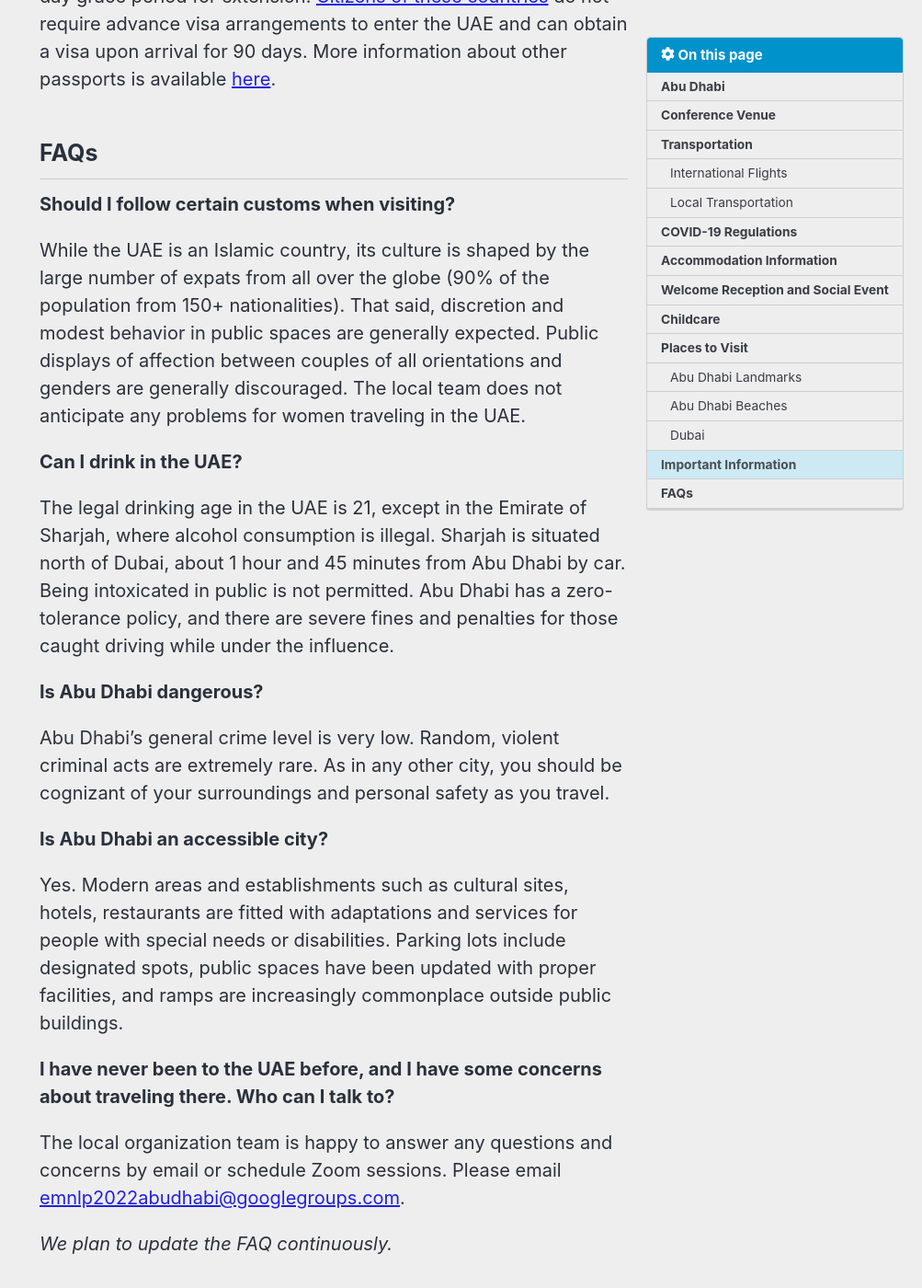
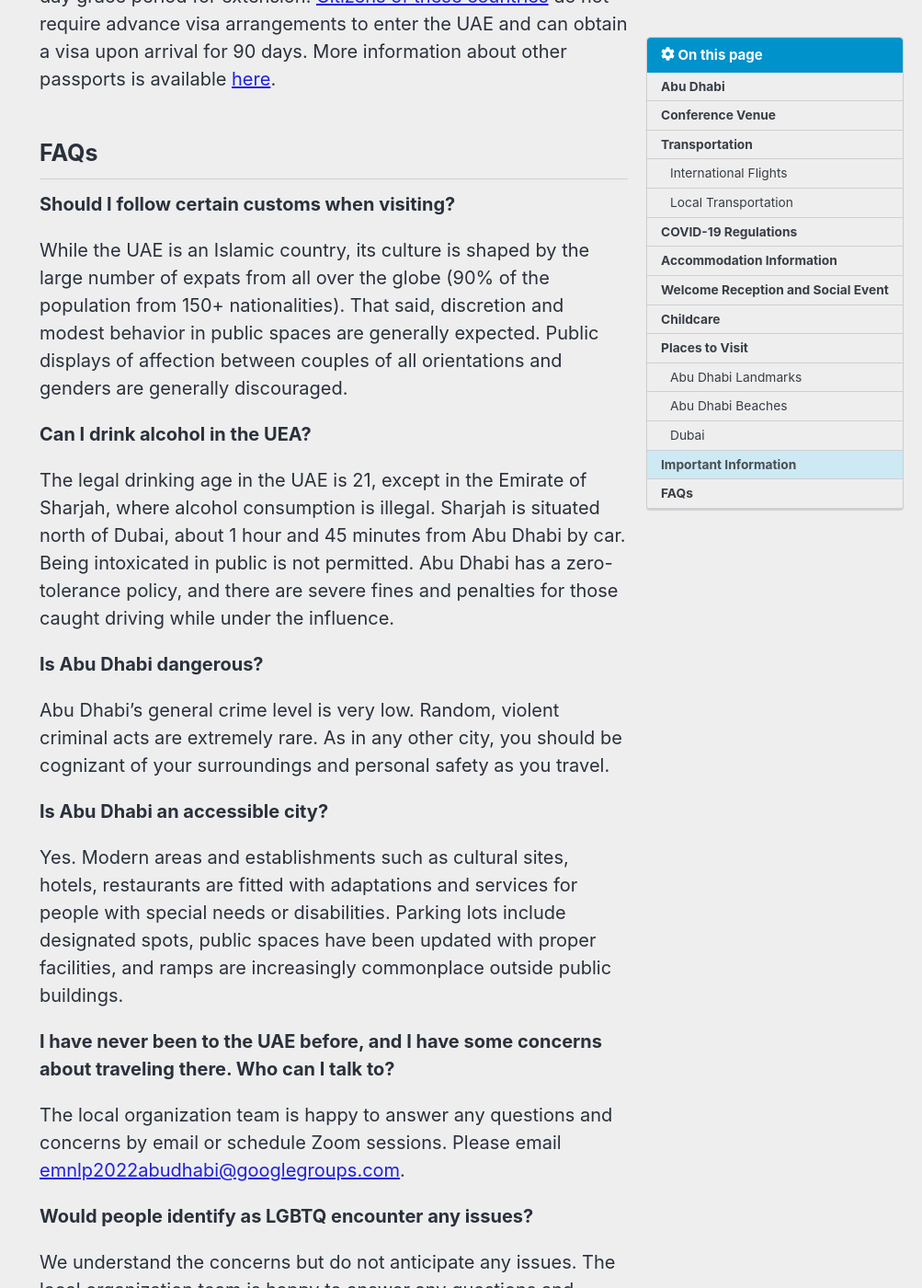
Before and after one commit to yxni98/EMNLP_2022, a Jekyll site: the page built from _pages/venue.md, in a window 1280 px wide and 1400 px high, scrolled down 13609 px. Shown: the whole window at 92% size, without its empty margins (277-1280 px from the left). Built offline with Jekyll 4.4.1, drawn with Linux system fonts in a browser that asks for light colours; cached includes are drawn as plain includes; nearby versions of some CDN libraries; comment, search, counter and statistics services are not loaded; some of the changed text lies outside the part shown.

Commit message:
Add files via upload

```diff
--- a/_pages/venue.md
+++ b/_pages/venue.md
@@ -282,10 +282,10 @@ Visa requirements vary by country of citizenship.
 **Should I follow certain customs when visiting?**
 
 While the UAE is an Islamic country, its culture is shaped by the large number of expats from all over the globe (90% of the population from 150+ nationalities). That said, discretion and modest behavior in public spaces are generally expected.
-Public displays of affection between couples of all orientations and genders are generally discouraged.  The local team does not anticipate any problems for women traveling in the UAE.
+Public displays of affection between couples of all orientations and genders are generally discouraged.
 
 
-**Can I drink in the UAE?**
+**Can I drink alcohol in the UEA?**
 
 The legal drinking age in the UAE is 21, except in the Emirate of Sharjah, where alcohol consumption is illegal. Sharjah is situated north of Dubai, about 1 hour and 45 minutes from Abu Dhabi by car. Being intoxicated in public is not permitted. Abu Dhabi has a zero-tolerance policy, and there are severe fines and penalties for those caught driving while under the influence.
 
@@ -330,4 +330,6 @@ Discretion is generally advisable.  -->
 The local organization team is happy to answer any questions and concerns by email or schedule Zoom sessions. Please email <emnlp2022abudhabi@googlegroups.com>.
 
 
-*We plan to update the FAQ continuously.*
+**Would people identify as LGBTQ encounter any issues?**
+
+We understand the concerns but do not anticipate any issues. The local organization team is happy to answer any questions and concerns by email or schedule Zoom sessions. Please email emnlp2022abudhabi@googlegroups.com.
```
Also changed, not shown: _pages/home.md (+1 -1 lines).
